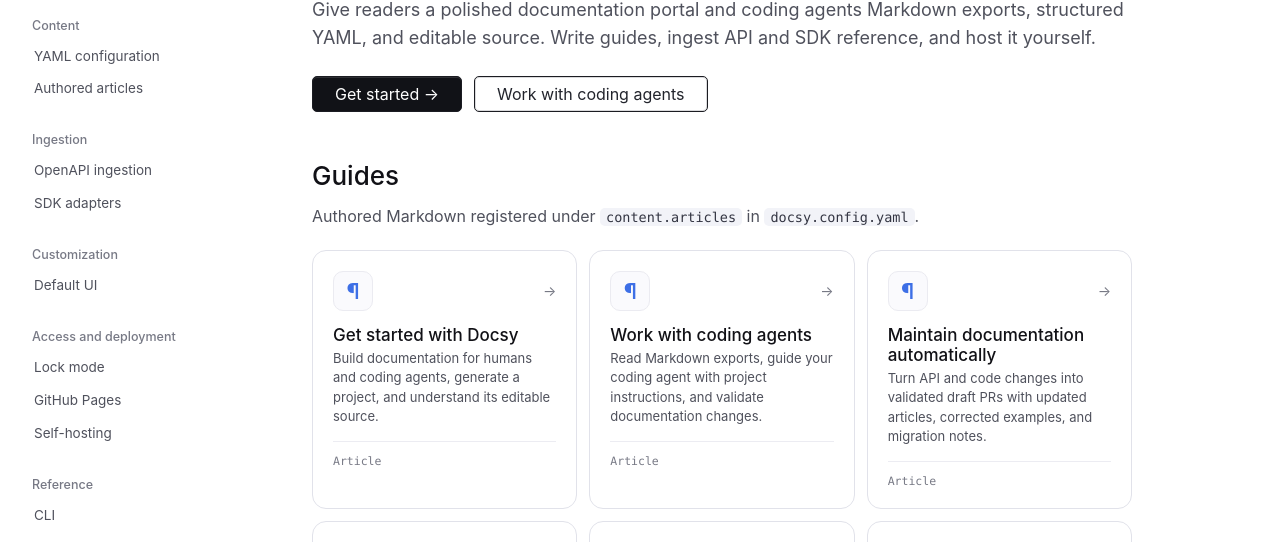
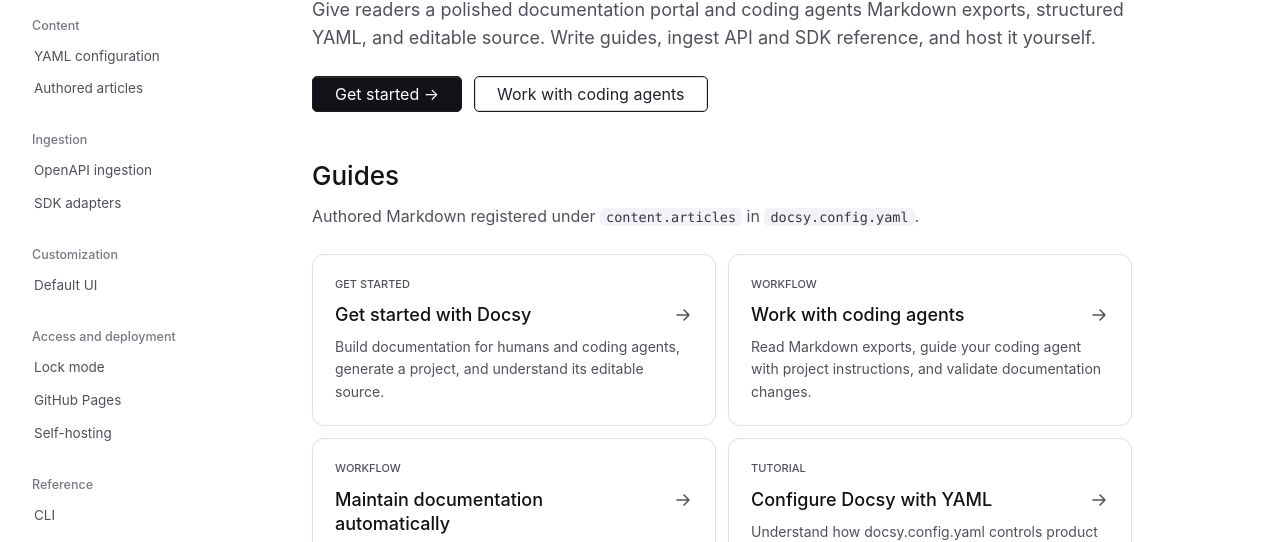
Before and after one commit to AppGram/docsy, an Astro site: page / in a window 1280 px wide. Shown: the part 252-794 px from the top of the page. Built offline with nearby package versions, Linux system fonts and the light colour scheme; Astro itself is replaced by a stand-in of ours; a small style sheet from the web is missing; what @astrojs/markdown-remark would draw is missing.

Commit message:
Give authored guide cards a compact editorial layout

```diff
--- a/scripts/scaffold/index.astro
+++ b/scripts/scaffold/index.astro
@@ -1,8 +1,9 @@
 ---
 import DocsLayout from '../layouts/DocsLayout.astro';
+import ArticleCard from '../components/docs/ArticleCard.astro';
 import { assetPath, docsPath, docsyConfig } from '../config';
 import { API_SECTIONS, filterEndpoints, loadSwagger } from '../lib/swagger-loader';
-import { articleUrl, getArticleSources } from '../lib/article-loader';
+import { getArticleSources } from '../lib/article-loader';
 
 const spec = await loadSwagger();
 const apiSections = API_SECTIONS.map((section) => ({
@@ -10,7 +11,7 @@
   endpointCount: filterEndpoints(spec, section).length,
   href: docsPath(`/api/${section.section}`),
 }));
-const articles = getArticleSources().map((article) => ({ ...article, href: articleUrl(article) }));
+const articles = getArticleSources();
 ---
 
 <DocsLayout
@@ -46,17 +47,9 @@
     <>
       <h2>Guides</h2>
       <p class="docs-section-description">Authored Markdown registered under <code>content.articles</code> in <code>docsy.config.yaml</code>.</p>
-      <div class="docs-sdk-grid">
+      <div class="docs-article-grid">
         {articles.map((article) => (
-          <a class="docs-sdk-card" href={article.href}>
-            <div class="docs-sdk-head">
-              <span class="docs-sdk-mark docs-article-mark" aria-hidden="true">¶</span>
-              <span class="docs-sdk-arrow" aria-hidden="true">&rarr;</span>
-            </div>
-            <h3>{article.title}</h3>
-            <p>{article.description}</p>
-            <div class="docs-sdk-meta">Article</div>
-          </a>
+          <ArticleCard article={article} />
         ))}
       </div>
     </>
@@ -122,6 +115,13 @@
     margin: 20px 0 24px;
   }
 
+  .docs-article-grid {
+    display: grid;
+    grid-template-columns: repeat(2, minmax(0, 1fr));
+    gap: 12px;
+    margin: 24px 0;
+  }
+
   .docs-sdk-card {
     display: block;
     min-width: 0;
@@ -155,13 +155,6 @@
     border-radius: 10px;
     background: #fafafd;
     border: 1px solid #ebebf1;
-  }
-
-  .docs-article-mark {
-    color: var(--violet-dark);
-    font-family: var(--font-display);
-    font-size: 22px;
-    font-weight: 600;
   }
 
   .docs-sdk-arrow {
@@ -211,7 +204,8 @@
   }
 
   @media (max-width: 720px) {
-    .docs-sdk-grid {
+    .docs-sdk-grid,
+    .docs-article-grid {
       grid-template-columns: 1fr;
     }
   }
--- /dev/null
+++ b/src/components/docs/ArticleCard.astro
@@ -0,0 +1,90 @@
+---
+import type { ArticleConfig } from '../../config';
+import { articleUrl } from '../../lib/article-loader';
+
+interface Props {
+  article: ArticleConfig;
+}
+
+const { article } = Astro.props;
+---
+
+<a class="article-card" href={articleUrl(article)}>
+  {article.eyebrow && <span class="article-card-category">{article.eyebrow}</span>}
+  <div class="article-card-heading">
+    <h3>{article.title}</h3>
+    <svg class="article-card-arrow" viewBox="0 0 20 20" width="20" height="20" aria-hidden="true">
+      <path d="M4 10h12m-5-5 5 5-5 5" fill="none" stroke="currentColor" stroke-width="1.5" stroke-linecap="round" stroke-linejoin="round" />
+    </svg>
+  </div>
+  {article.description && <p>{article.description}</p>}
+</a>
+
+<style>
+  .article-card {
+    display: flex;
+    flex-direction: column;
+    align-items: flex-start;
+    min-width: 0;
+    padding: 22px;
+    border: 1px solid var(--line);
+    border-radius: 12px;
+    background: var(--paper);
+    color: var(--ink);
+    text-decoration: none;
+    transition: background 0.15s ease, border-color 0.15s ease;
+  }
+
+  .article-card:hover {
+    border-color: color-mix(in srgb, var(--line) 50%, var(--muted));
+    background: color-mix(in srgb, var(--paper) 98%, var(--ink));
+  }
+
+  .article-card:focus-visible {
+    outline: 2px solid var(--violet);
+    outline-offset: 3px;
+  }
+
+  .article-card-category {
+    margin-bottom: 12px;
+    color: var(--muted);
+    font-family: var(--font-label);
+    font-size: 11px;
+    font-weight: 500;
+    line-height: 1.3;
+  }
+
+  .article-card-heading {
+    display: flex;
+    align-items: flex-start;
+    justify-content: space-between;
+    gap: 18px;
+    width: 100%;
+  }
+
+  .article-card h3 {
+    margin: 0;
+    color: var(--ink);
+    font-size: 18px;
+    font-weight: 550;
+    line-height: 1.35;
+    text-wrap: pretty;
+  }
+
+  .article-card-arrow {
+    flex-shrink: 0;
+    margin-top: 2px;
+    color: var(--muted);
+  }
+
+  .article-card:hover .article-card-arrow {
+    color: var(--ink);
+  }
+
+  .article-card p {
+    margin: 9px 0 0;
+    color: var(--muted);
+    font-size: 14px;
+    line-height: 1.6;
+  }
+</style>
--- a/src/pages/index.astro
+++ b/src/pages/index.astro
@@ -1,8 +1,9 @@
 ---
 import DocsLayout from '../layouts/DocsLayout.astro';
+import ArticleCard from '../components/docs/ArticleCard.astro';
 import { assetPath, docsPath, docsyConfig } from '../config';
 import { API_SECTIONS, filterEndpoints, loadSwagger } from '../lib/swagger-loader';
-import { articleUrl, getArticleSources } from '../lib/article-loader';
+import { getArticleSources } from '../lib/article-loader';
 
 const spec = await loadSwagger();
 const apiSections = API_SECTIONS.map((section) => ({
@@ -10,7 +11,7 @@
   endpointCount: filterEndpoints(spec, section).length,
   href: docsPath(`/api/${section.section}`),
 }));
-const articles = getArticleSources().map((article) => ({ ...article, href: articleUrl(article) }));
+const articles = getArticleSources();
 ---
 
 <DocsLayout
@@ -46,17 +47,9 @@
     <>
       <h2>Guides</h2>
       <p class="docs-section-description">Authored Markdown registered under <code>content.articles</code> in <code>docsy.config.yaml</code>.</p>
-      <div class="docs-sdk-grid">
+      <div class="docs-article-grid">
         {articles.map((article) => (
-          <a class="docs-sdk-card" href={article.href}>
-            <div class="docs-sdk-head">
-              <span class="docs-sdk-mark docs-article-mark" aria-hidden="true">¶</span>
-              <span class="docs-sdk-arrow" aria-hidden="true">&rarr;</span>
-            </div>
-            <h3>{article.title}</h3>
-            <p>{article.description}</p>
-            <div class="docs-sdk-meta">Article</div>
-          </a>
+          <ArticleCard article={article} />
         ))}
       </div>
     </>
@@ -122,6 +115,13 @@
     margin: 20px 0 24px;
   }
 
+  .docs-article-grid {
+    display: grid;
+    grid-template-columns: repeat(2, minmax(0, 1fr));
+    gap: 12px;
+    margin: 24px 0;
+  }
+
   .docs-sdk-card {
     display: block;
     min-width: 0;
@@ -155,13 +155,6 @@
     border-radius: 10px;
     background: #fafafd;
     border: 1px solid #ebebf1;
-  }
-
-  .docs-article-mark {
-    color: var(--violet-dark);
-    font-family: var(--font-display);
-    font-size: 22px;
-    font-weight: 600;
   }
 
   .docs-sdk-arrow {
@@ -211,7 +204,8 @@
   }
 
   @media (max-width: 720px) {
-    .docs-sdk-grid {
+    .docs-sdk-grid,
+    .docs-article-grid {
       grid-template-columns: 1fr;
     }
   }
```
Also changed, not shown: content/customization/default-ui.md (+1 -0 lines).
